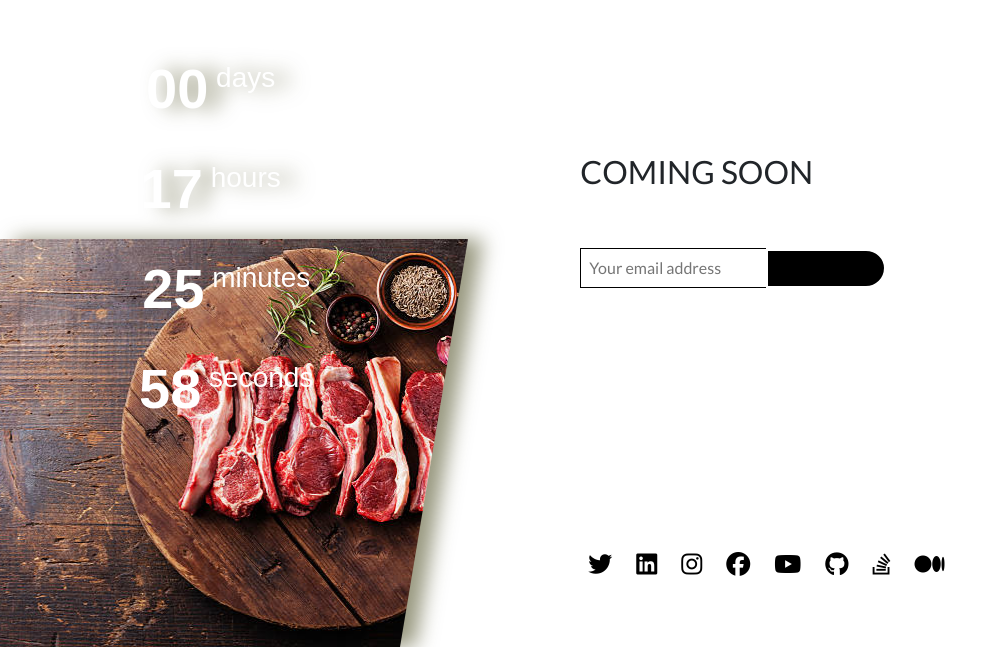
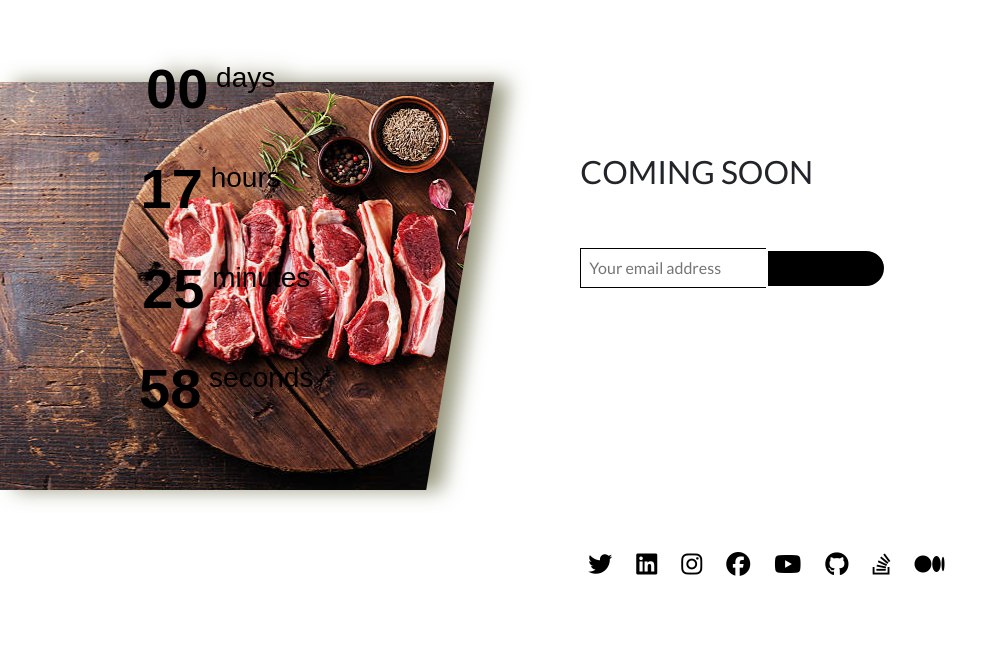
Before and after one commit to lokeshanaika/UdeesWeb1, a plain HTML site: page index.html in a window 1280 px wide. Shown: the part 153-800 px from the top of the page, without its empty margins (0-1008 px from the left). Drawn offline with nearby package versions, Linux system fonts and the light colour scheme; a web font is replaced by a local one.

Commit message:
Update main.css

```diff
--- a/styles/main.css
+++ b/styles/main.css
@@ -39,7 +39,7 @@ h1,
 .container .row .left-wrap .left {
   background-image: url(../img/ph1.jpg);
   background-repeat: no-repeat;
-  background-position: 100% 100%;
+  background-position: 110% 60%;
   height: 100vh;
   -webkit-box-align: center;
   -ms-flex-align: center;
@@ -65,7 +65,7 @@ h1,
   font-size: 3.5em;
   margin-right: 2em;
   font-weight: bold;
-  color: white;
+  color: black;
 }
 
 @media screen and (max-width: 576px) {
```
